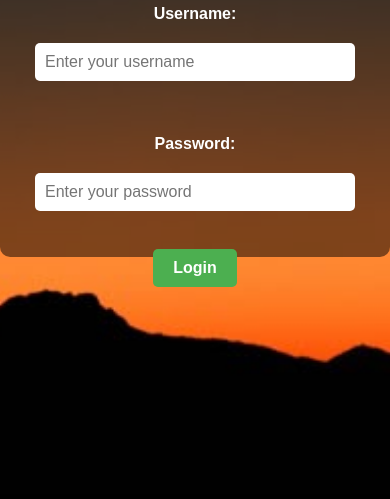
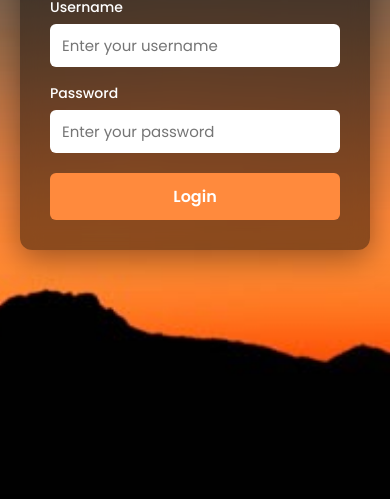
Before and after one commit to adwaitht22/Login-Page, a plain HTML site: page Index.html in a window 390 px wide. Shown: the part 345-844 px from the top of the page. Drawn offline with Linux system fonts and the light colour scheme.

Commit message:
Improve login page: add form/labels, Poppins font, glass card, responsive layout, orange theme

```diff
--- a/Index.html
+++ b/Index.html
@@ -3,19 +3,25 @@
 <head>
     <meta charset="UTF-8">
     <meta name="viewport" content="width=device-width, initial-scale=1.0">
+    <link rel="preconnect" href="https://fonts.googleapis.com">
+    <link rel="preconnect" href="https://fonts.gstatic.com" crossorigin>
+    <link href="https://fonts.googleapis.com/css2?family=Poppins:wght@400;500;600&display=swap" rel="stylesheet">
     <link rel="stylesheet" href="style.css">
     <title>Login-Page</title>
 </head>
 <body>
     <div class="container">
-        <div class="Login-card">
-            <h1 class="Login-title">Login</h1>
-            <p class="Login-title">Username:</p>
-            <input class="input-box" type="text" name="username" placeholder="Enter your username"><br><br>
-            <p class="Login-title">Password:</p>
-            <input class="input-box" type="password" name="password" placeholder="Enter your password"><br><br>
+        <form class="login-card">
+            <h1 class="login-heading">Login</h1>
+
+            <label class="login-label" for="username">Username</label>
+            <input class="input-box" type="text" id="username" name="username" placeholder="Enter your username" required>
+
+            <label class="login-label" for="password">Password</label>
+            <input class="input-box" type="password" id="password" name="password" placeholder="Enter your password" required>
+
             <button class="login-button" type="submit">Login</button>
-        </div>
+        </form>
     </div>
 </body>
 </html>
--- a/style.css
+++ b/style.css
@@ -1,62 +1,83 @@
-.container{
+* {
+    margin: 0;
+    padding: 0;
+    box-sizing: border-box;
+}
+
+body {
+    font-family: "Poppins", Arial, sans-serif;
+}
+
+.container {
     background-image: url("images/background.jpeg");
     background-size: cover;
     background-position: center;
     background-repeat: no-repeat;
     width: 100%;
-    height: 100vh;
+    min-height: 100vh;
+    padding: 20px;
+    display: flex;
     justify-content: center;
     align-items: center;
-    position: relative;
-    display: flex;
 }
 
-html, body{
-    margin: 0;
-    padding: 0;
-    box-sizing: border-box;
+.login-card {
+    width: 100%;
+    max-width: 400px;
+    padding: 30px;
+    color: white;
+    background-color: rgba(0, 0, 0, 0.45);
+    backdrop-filter: blur(10px);
+    -webkit-backdrop-filter: blur(10px);
+    border-radius: 12px;
+    box-shadow: 0 8px 32px rgba(0, 0, 0, 0.4);
 }
 
-.Login-card{
-    padding: 30px;
-    text-color: white;
-    background-color: rgba(0, 0, 0, 0.5);
-    width: 400px;
-    height: 300px;
-    align-items: center;
-    align-content: center;
+.login-heading {
     text-align: center;
-    border-radius: 10px;
-    margin-top: 0px;
+    font-size: 28px;
+    font-weight: 600;
+    margin-bottom: 20px;
 }
 
-.Login-title{
-    color: white;
-    font-family: Arial, Helvetica, sans-serif;
-    margin-bottom: 20px;
-    font-weight: bold;
-    text-align: center;
+.login-label {
+    display: block;
+    font-size: 14px;
+    font-weight: 500;
+    margin-bottom: 6px;
 }
 
-.login-button{
-    background-color: #4CAF50;
-    color: white;
-    padding: 10px 20px;
+.input-box {
+    display: block;
+    width: 100%;
+    padding: 10px 12px;
+    margin-bottom: 16px;
     border: none;
-    border-radius: 5px;
-    cursor: pointer;
-    font-size: 16px;
-    font-family: Arial, Helvetica, sans-serif;
-    color: white;
-    font-weight: bold;
+    border-radius: 6px;
+    font-size: 15px;
+    font-family: inherit;
+    outline: none;
 }
 
-.input-box{
-    width: 300px;
-    padding: 10px;
-    margin-bottom: 20px;
+.input-box:focus {
+    box-shadow: 0 0 0 2px #ff8a3d;
+}
+
+.login-button {
+    width: 100%;
+    padding: 11px;
+    margin-top: 4px;
+    background-color: #ff8a3d;
+    color: white;
     border: none;
-    border-radius: 5px;
+    border-radius: 6px;
     font-size: 16px;
-    font-family: Arial, Helvetica, sans-serif;
+    font-weight: 600;
+    font-family: inherit;
+    cursor: pointer;
+    transition: background-color 0.2s;
 }
+
+.login-button:hover {
+    background-color: #e0701f;
+}
```
